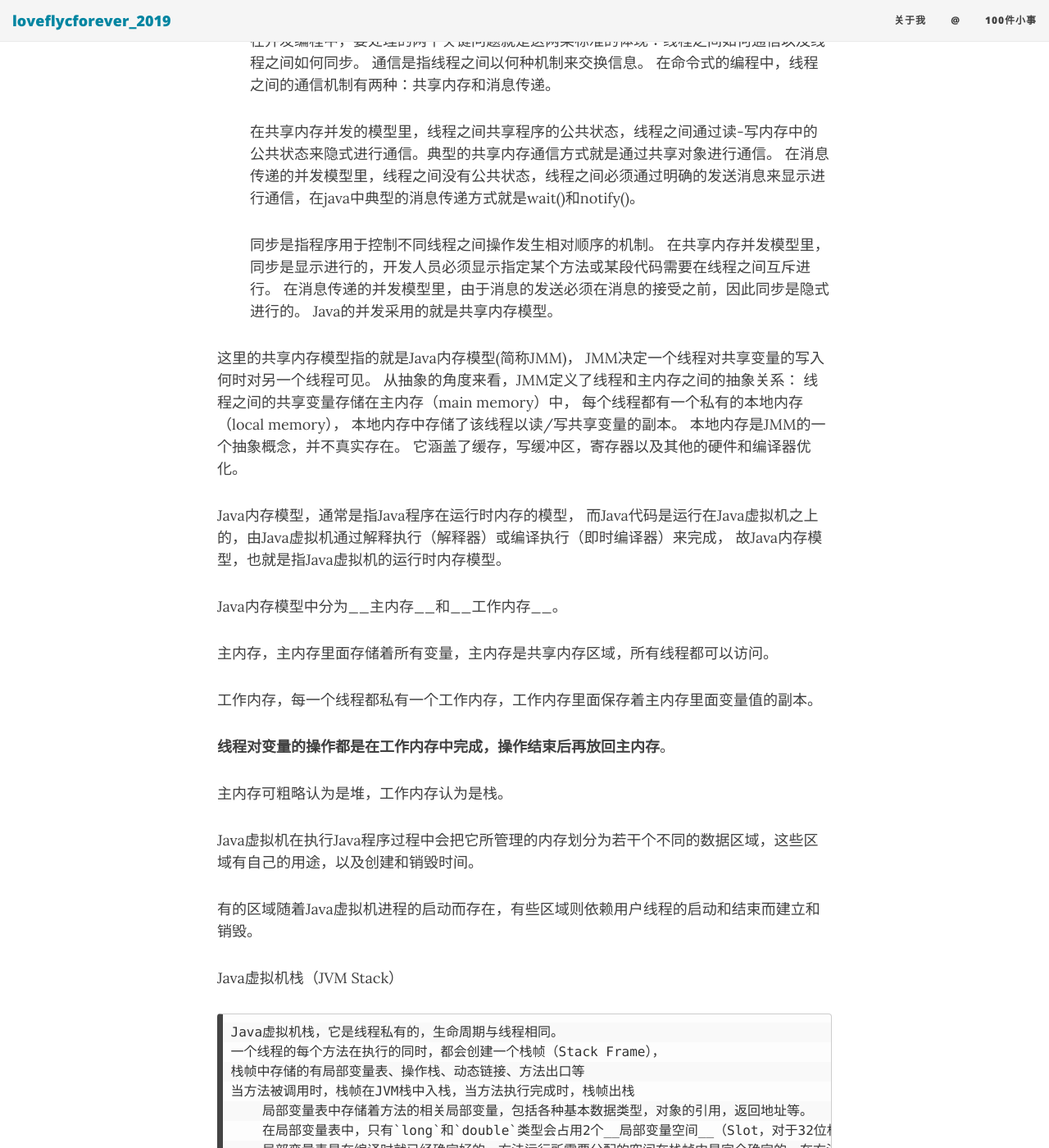
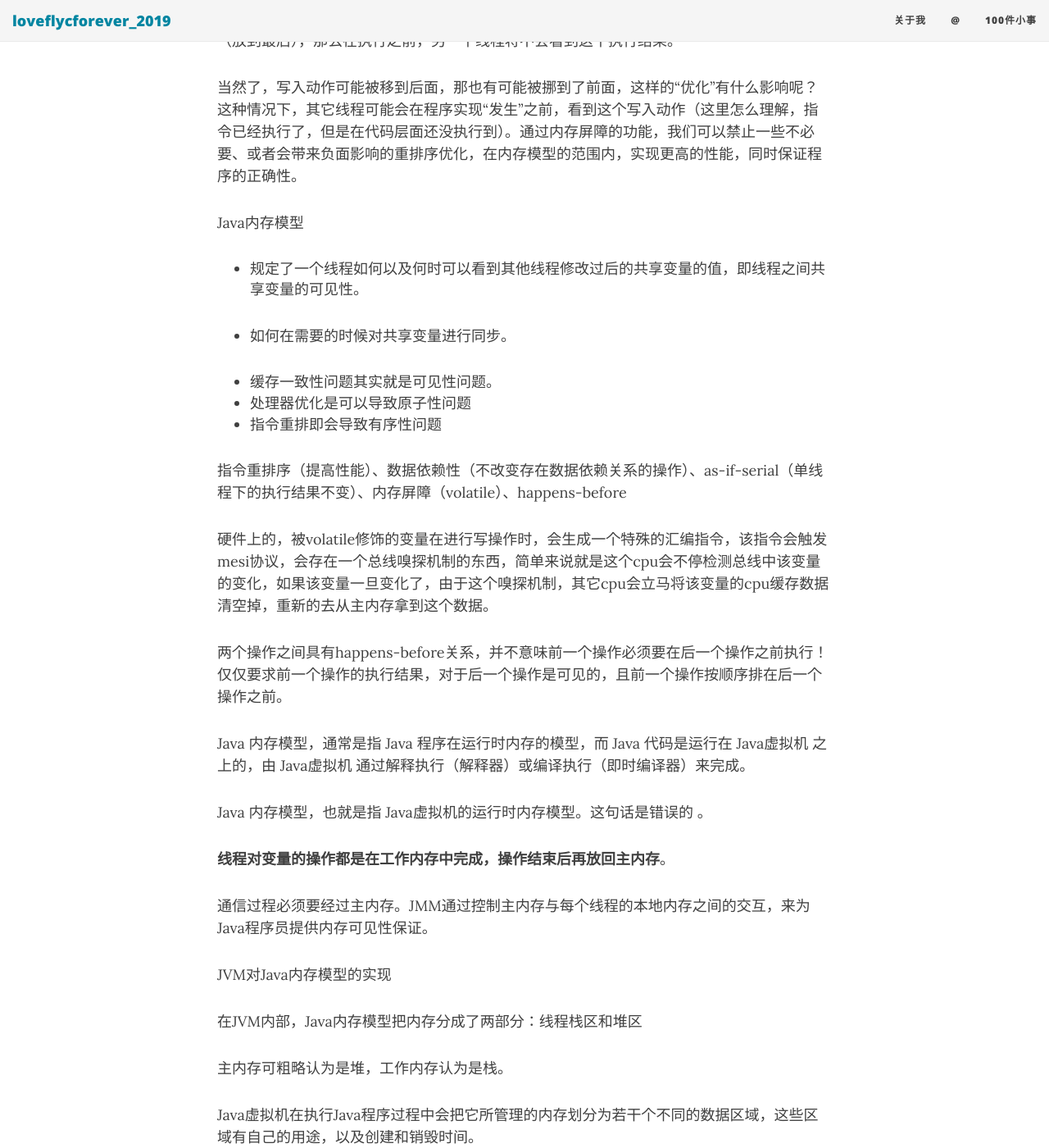
Before and after one commit to loveflycforever/loveflycforever.github.io, a Jekyll site: the page built from prepare/draft/2018-10-10-java-p2-jvm.md, in a window 1280 px wide and 1400 px high, scrolled down 532 px. Shown: the whole window at 82% size. Built offline with Jekyll 4.4.1, drawn with Linux system fonts in a browser that asks for light colours; nearby versions of some CDN libraries; some of the changed text lies outside the part shown.

Commit message:
2020 load in

````diff
--- a/prepare/draft/2018-10-10-java-p2-jvm.md
+++ b/prepare/draft/2018-10-10-java-p2-jvm.md
@@ -5,46 +5,69 @@
 tags: [Java, Interview]
 comments: true
 ---
-#####  1. 内存模型以及分区（需要详细到每个区放什么）
+#####  1. 内存模型
 
-Java内存模型（JMM, Java Memory Model）本身是一种抽象的概念。定义了 Java 虚拟机（JVM）在计算机内存（RAM）中的工作方式。
+
+
+
+
+同时也带来了很多新的挑战，
+
+
+
+前面说到的内存屏障，除了实现CPU之前的数据可见性之外，还有一个重要的职责，可以禁止指令的重排序。
+
+这里说的重排序可以发生在好几个地方：编译器、运行时、JIT等，比如编译器会觉得把一个变量的写操作放在最后会更有效率，编译后，这个指令就在最后了（前提是只要不改变程序的语义，编译器、执行器就可以这样自由的随意优化），一旦编译器对某个变量的写操作进行优化（放到最后），那么在执行之前，另一个线程将不会看到这个执行结果。
+
+当然了，写入动作可能被移到后面，那也有可能被挪到了前面，这样的“优化”有什么影响呢？这种情况下，其它线程可能会在程序实现“发生”之前，看到这个写入动作（这里怎么理解，指令已经执行了，但是在代码层面还没执行到）。通过内存屏障的功能，我们可以禁止一些不必要、或者会带来负面影响的重排序优化，在内存模型的范围内，实现更高的性能，同时保证程序的正确性。
+
+
+
+Java内存模型
 
 - 规定了一个线程如何以及何时可以看到其他线程修改过后的共享变量的值，即线程之间共享变量的可见性。
 - 如何在需要的时候对共享变量进行同步。
 
-    在并发编程中，要处理的两个关键问题就是这两条标准的体现：线程之间如何通信以及线程之间如何同步。
-    通信是指线程之间以何种机制来交换信息。
-    在命令式的编程中，线程之间的通信机制有两种：共享内存和消息传递。
-
-    在共享内存并发的模型里，线程之间共享程序的公共状态，线程之间通过读-写内存中的公共状态来隐式进行通信。典型的共享内存通信方式就是通过共享对象进行通信。
-    在消息传递的并发模型里，线程之间没有公共状态，线程之间必须通过明确的发送消息来显示进行通信，在java中典型的消息传递方式就是wait()和notify()。
-
-    同步是指程序用于控制不同线程之间操作发生相对顺序的机制。
-    在共享内存并发模型里，同步是显示进行的，开发人员必须显示指定某个方法或某段代码需要在线程之间互斥进行。
-    在消息传递的并发模型里，由于消息的发送必须在消息的接受之前，因此同步是隐式进行的。
-    Java的并发采用的就是共享内存模型。
 
 
-这里的共享内存模型指的就是Java内存模型(简称JMM)，
-JMM决定一个线程对共享变量的写入何时对另一个线程可见。
-从抽象的角度来看，JMM定义了线程和主内存之间的抽象关系：
-线程之间的共享变量存储在主内存（main memory）中，
-每个线程都有一个私有的本地内存（local memory），
-本地内存中存储了该线程以读/写共享变量的副本。
-本地内存是JMM的一个抽象概念，并不真实存在。
-它涵盖了缓存，写缓冲区，寄存器以及其他的硬件和编译器优化。
 
-Java内存模型，通常是指Java程序在运行时内存的模型，
-而Java代码是运行在Java虚拟机之上的，由Java虚拟机通过解释执行（解释器）或编译执行（即时编译器）来完成，
-故Java内存模型，也就是指Java虚拟机的运行时内存模型。
 
-Java内存模型中分为__主内存__和__工作内存__。
 
-主内存，主内存里面存储着所有变量，主内存是共享内存区域，所有线程都可以访问。
 
-工作内存，每一个线程都私有一个工作内存，工作内存里面保存着主内存里面变量值的副本。
+
+
+- 缓存一致性问题其实就是可见性问题。
+- 处理器优化是可以导致原子性问题
+- 指令重排即会导致有序性问题
+
+指令重排序（提高性能）、数据依赖性（不改变存在数据依赖关系的操作）、as-if-serial（单线程下的执行结果不变）、内存屏障（volatile）、happens-before
+
+硬件上的，被volatile修饰的变量在进行写操作时，会生成一个特殊的汇编指令，该指令会触发mesi协议，会存在一个总线嗅探机制的东西，简单来说就是这个cpu会不停检测总线中该变量的变化，如果该变量一旦变化了，由于这个嗅探机制，其它cpu会立马将该变量的cpu缓存数据清空掉，重新的去从主内存拿到这个数据。
+
+
+两个操作之间具有happens-before关系，并不意味前一个操作必须要在后一个操作之前执行！仅仅要求前一个操作的执行结果，对于后一个操作是可见的，且前一个操作按顺序排在后一个操作之前。
+
+
+
+
+
+
+
+
+
+
+
+Java 内存模型，通常是指 Java 程序在运行时内存的模型，而 Java 代码是运行在 Java虚拟机 之上的，由 Java虚拟机 通过解释执行（解释器）或编译执行（即时编译器）来完成。
+
+Java 内存模型，也就是指 Java虚拟机的运行时内存模型。这句话是错误的 。
 
 __线程对变量的操作都是在工作内存中完成，操作结束后再放回主内存__。
+
+通信过程必须要经过主内存。JMM通过控制主内存与每个线程的本地内存之间的交互，来为Java程序员提供内存可见性保证。
+
+JVM对Java内存模型的实现
+
+在JVM内部，Java内存模型把内存分成了两部分：线程栈区和堆区
 
 主内存可粗略认为是堆，工作内存认为是栈。
 
@@ -52,18 +75,22 @@
 
 有的区域随着Java虚拟机进程的启动而存在，有些区域则依赖用户线程的启动和结束而建立和销毁。
 
-Java虚拟机栈（JVM Stack）
 
-    Java虚拟机栈，它是线程私有的，生命周期与线程相同。
-    一个线程的每个方法在执行的同时，都会创建一个栈帧（Stack Frame），
-    栈帧中存储的有局部变量表、操作栈、动态链接、方法出口等
-    当方法被调用时，栈帧在JVM栈中入栈，当方法执行完成时，栈帧出栈
-        局部变量表中存储着方法的相关局部变量，包括各种基本数据类型，对象的引用，返回地址等。
-        在局部变量表中，只有`long`和`double`类型会占用2个__局部变量空间__（Slot，对于32位机器，一个Slot就是32个bit），其它都是1个Slot。
-        局部变量表是在编译时就已经确定好的，方法运行所需要分配的空间在栈帧中是完全确定的，在方法的生命周期内都不会改变。
-    会有两种异常`StackOverFlowError`和`OutOfMemoryError`。
-        当线程请求栈深度大于虚拟机所允许的深度就会抛出`StackOverFlowError`错误；
-        虚拟机栈动态扩展，当扩展无法申请到足够的内存空间时候，抛出`OutOfMemoryError`错误。
+
+
+
+
+
+引用类型总是被分配到堆上，不论是成员变量（实例变量）还是局部变量（本地变量）。
+基本数据类型总是分配到它声明的地方，成员变量在堆内存中，局部变量在栈内存中。
+
+本地变量是原始类型，那么它会被完全存储到栈区。
+本地变量是一个对象的引用，这个本地引用会被存储到栈中，但是对象本身仍然存储在堆区。
+对象的成员方法，方法中包含本地变量，仍需要存储在栈区，即使它们所属的对象在堆区。
+对象的成员变量，不管它是原始类型还是包装类型，都会被存储到堆区。
+类变量（static）以及类本身相关信息都会随着类本身存储在堆区。
+
+堆中的对象可以被多线程共享。如果一个线程获得一个对象的应用，它便可访问这个对象的成员变量。如果两个线程同时调用了同一个对象的同一个方法，那么这两个线程便可同时访问这个对象的成员变量，但是对于本地变量，每个线程都会拷贝一份到自己的线程栈中。
 
 本地方法栈（Native Method Stack）
 
@@ -87,35 +114,9 @@
     4. 将上一步的.cpp文件编译成动态链接库文件.dll。
     5. 最后就可以使用System或是Runtime中的loadLibrary()方法加载上一步的产生的动态连接库文件了。
 
-堆区（Heap）
 
-    在JVM所管理的内存中，堆区是最大的一块，堆区也是Java GC机制所管理的主要内存区域
-    堆被所有线程共享区域，在虚拟机启动时创建，唯一目的存放对象实例。原则上讲，所有的对象都在堆区上分配内存（不过现代技术里，也不是这么绝对的，也有栈上直接分配的）。
-    堆区是gc的主要区域，通常情况下分为两个区块年轻代和年老代。更细一点年轻代又分为Eden区，放新创建对象，From survivor 和 To survivor 保存gc后幸存下的对象，默认情况下各自占比 8:1:1。
-    堆内存需要在逻辑上是连续的（在物理上不需要），在实现时，可以是固定大小的，也可以是可扩展的，目前主流的虚拟机都是可扩展的。
-    如果在执行垃圾回收之后，仍没有足够的内存分配，也不能再扩展，会抛出异常OutOfMemoryError:Java heap space
 
-方法区（Method Area）
 
-    被所有线程共享区域，用于存放已被虚拟机加载的类信息，final常量，静态变量，编译器即时编译的代码等数据。
-    被Java虚拟机描述为堆的一个逻辑部分。习惯是也叫它永久代（PermGen，permanent generation）
-    （由于之前的HotSpot Java虚拟机的实现方式中，将分代收集的思想扩展到了方法区，并将方法区设计成了永久代。不过，除HotSpot之外的多数虚拟机，并不将方法区当做永久代，HotSpot本身，也计划取消永久代。）
-    垃圾回收很少光顾这个区域，不过也是需要回收的，主要针对常量池内存回收，类型卸载。
-    常量池具有一定的动态性，里面可以存放编译期生成的常量；运行期间的常量也可以添加进入常量池中，比如string的intern()方法。
-    在方法区上定义了OutOfMemoryError:PermGen space异常，在内存不足时抛出。
-
-程序计数器（Program Counter Register）
-
-    用于指示当前线程所执行的字节码执行到了第几行，可以理解为是当前线程的行号指示器。
-    通过改变计数器的值来确定下一条指令，比如循环，分支，跳转，异常处理，线程恢复等都是依赖计数器来完成。
-    为了线程切换能恢复到正确的位置，每条线程都需要一个独立的程序计数器，所以它是线程私有的。
-    程序计数器只是记录当前指令地址，因此是唯一一块Java虚拟机没有规定任何OutOfMemoryError的区块
-
-直接内存（Direct Memory）
-
-    直接内存并不是JVM管理的内存，直接内存，就是JVM以外的机器内存，比如，你有4G的内存，JVM占用了1G，则其余的3G就是直接内存，
-    JDK中有一种基于通道（Channel）和缓冲区（Buffer）的内存分配方式，将由C语言实现的native函数库分配在直接内存中，用存储在JVM堆中的DirectByteBuffer来引用。
-    由于直接内存收到本机器内存的限制，所以也可能出现OutOfMemoryError的异常。
 
 备注：
 方法区物理上存在于堆里，而且是在堆的持久代里面；但在逻辑上，方法区和堆是独立的。 一般说堆的持久代就是说方法区，因为一旦JVM把方法区（类信息，常量池，静态字段，方法）加载进内存以后，这些内存一般是不会被回收的了。
@@ -147,6 +148,8 @@
     }
 }
 ```
+
+在C/C++语言中直接使用物理硬件和操作系统内存模型，导致不同平台下并发访问出错。而JMM的出现，能够屏蔽掉各种硬件和操作系统的内存访问差异，实现平台一致性，是的Java程序能够“一次编写，到处运行”。
 
 2. 对象创建方法，对象的内存分配，对象的访问定位。
 
````
Also changed, not shown: prepare/draft/2020-08-17-java-jmm-jvm.md (added, +164 -0 lines), upico.ico (added).
